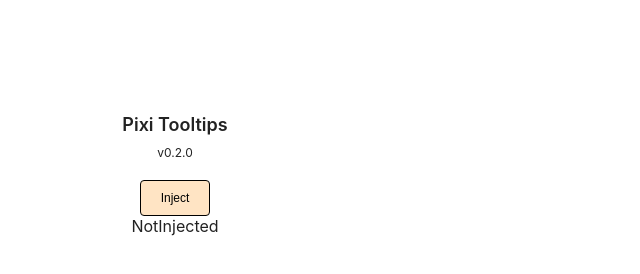
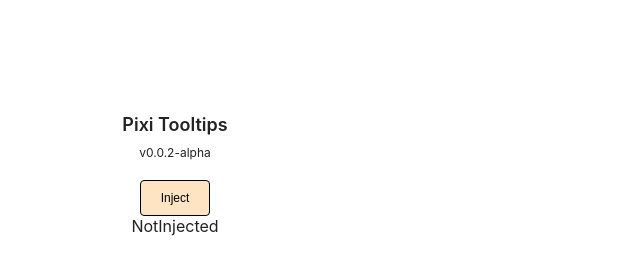
Before and after one commit to finlaymacklon/pixi-tooltips, a website built with webpack: page public/popup.html in a window 1280 px wide. Shown: the full height of the page, 0-640 px from the left. Built offline with nearby package versions, Linux system fonts and the light colour scheme; files whose address does not match are found by name.

Commit message:
Update version number and README

```diff
--- a/package.json
+++ b/package.json
@@ -1,6 +1,6 @@
 {
   "name": "pixi_tooltips",
-  "version": "0.1.0",
+  "version": "0.0.2-alpha",
   "description": "Debug a Pixi.js app through tooltips.",
   "private": true,
   "scripts": {
--- a/public/popup.html
+++ b/public/popup.html
@@ -10,7 +10,7 @@
     <h1 class="title">Pixi Tooltips</h1>
     <!-- <hr class="divider" /> -->
     <!-- <br> -->
-    <p class="subtitle">v0.2.0</p>
+    <p class="subtitle">v0.0.2-alpha</p>
     <br>
     <div>
       <button type="button" id="inject-button">Inject</button>
```
Also changed, not shown: README.md, public/manifest.json, 1 other file.
